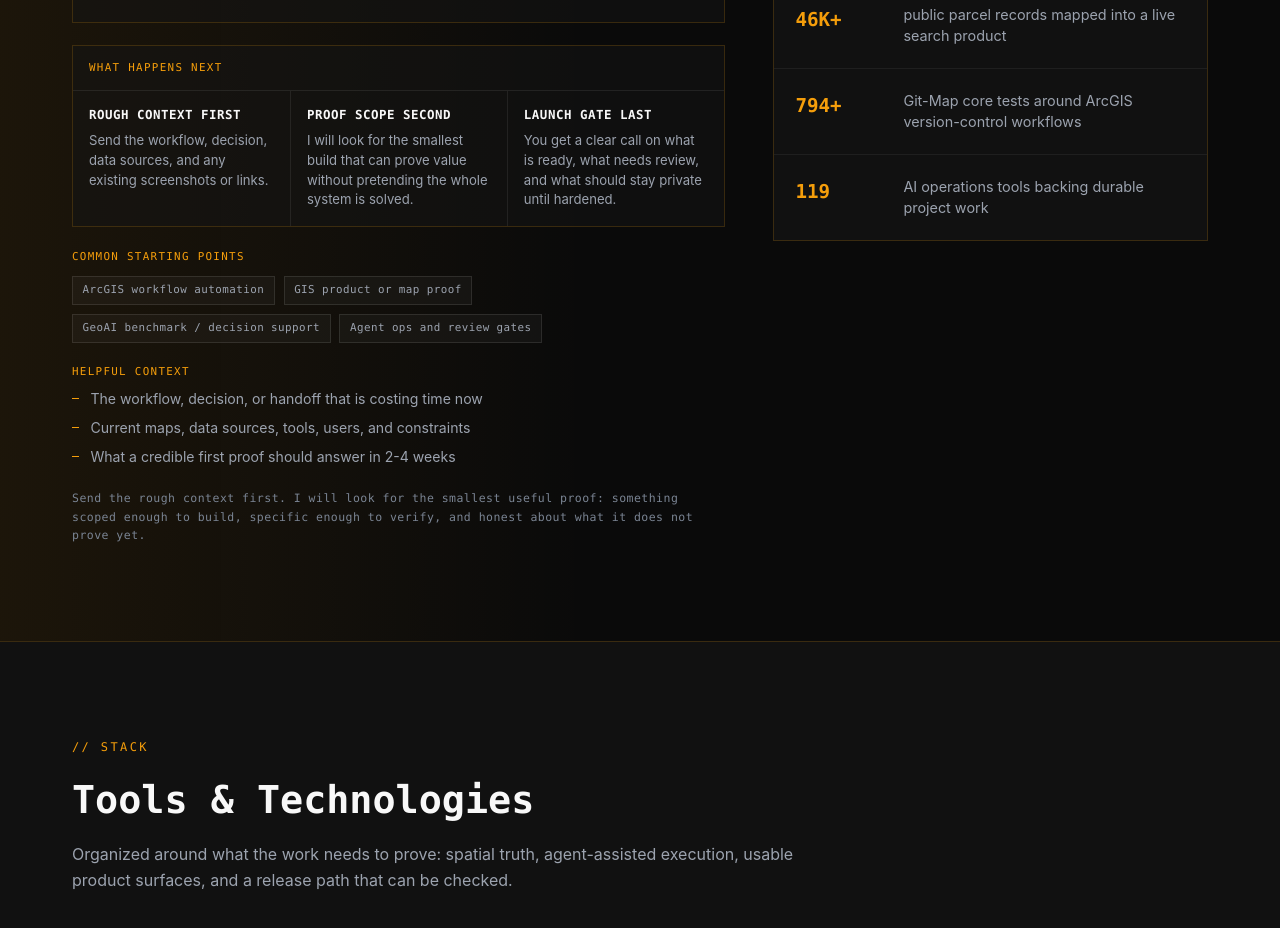
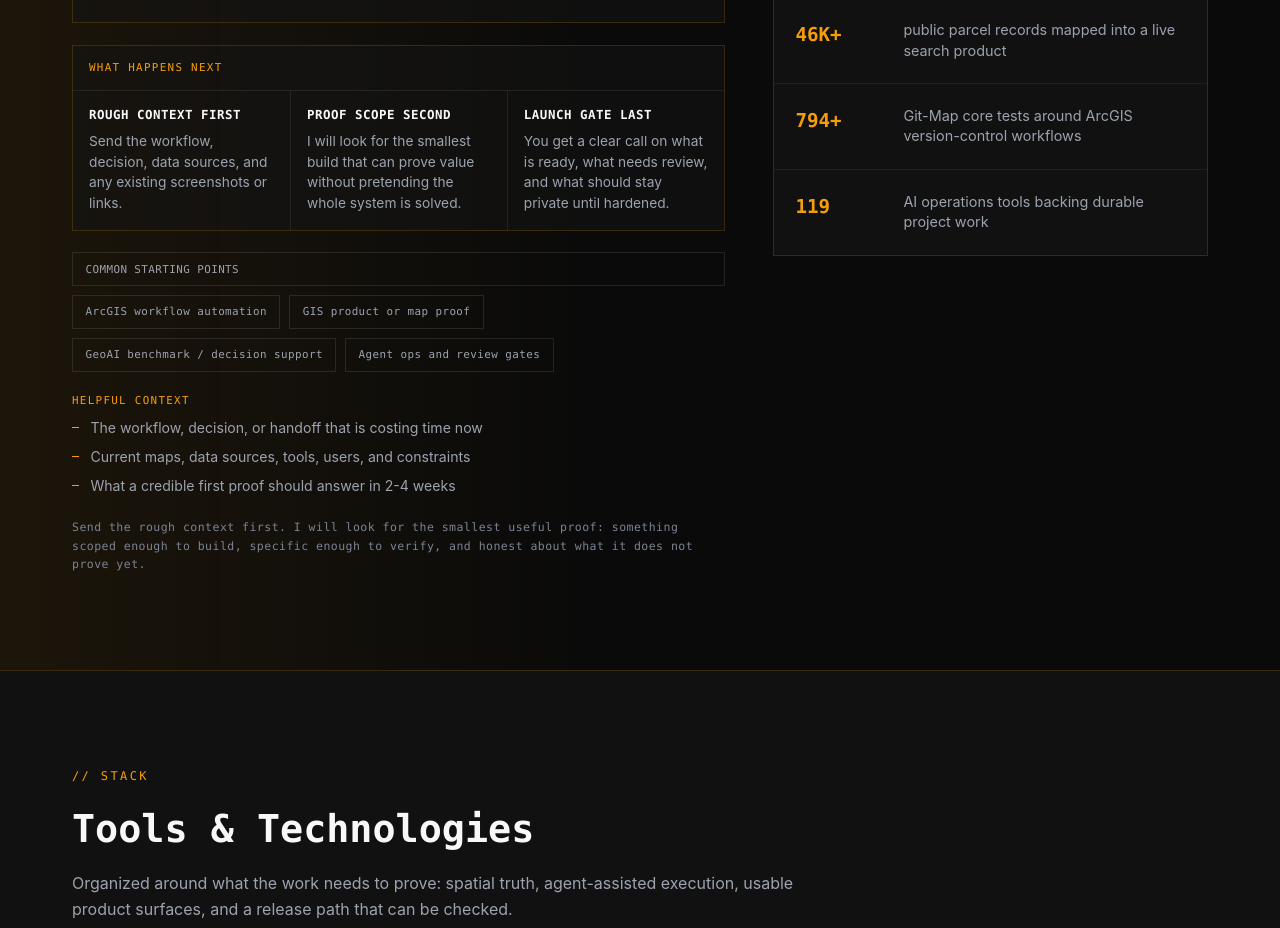
Before and after one commit to 14-TR/TR.dev, a React (Vite) app: page / in a window 1280 px wide. Shown: the part 10200-11128 px from the top of the page. Built offline with nearby package versions, Linux system fonts and the light colour scheme.

Commit message:
Defer LiDAR showcase until approach

```diff
--- a/src/App.css
+++ b/src/App.css
@@ -1,4 +1,4 @@
-/* ─── RESET & BASE ─────────────────────────────────────────────────────── */
+/* ─── RESET & BASE ─────────────────────────────────────── */
 *, *::before, *::after { box-sizing: border-box; margin: 0; padding: 0; }
 
 :root {
@@ -790,6 +790,60 @@ button:focus-visible {
   box-shadow: 0 0 18px rgba(74,127,165,0.24);
 }
 
+.section-cartographic-preview {
+  background:
+    linear-gradient(180deg, rgba(56,189,248,0.035), transparent 44%),
+    linear-gradient(135deg, rgba(245,158,11,0.055), transparent 48%),
+    var(--bg-mid);
+  border-top: 1px solid rgba(255,255,255,0.05);
+  border-bottom: 1px solid rgba(245,158,11,0.12);
+}
+
+.cartographic-preview {
+  display: grid;
+  grid-template-columns: minmax(280px, 0.9fr) minmax(0, 1.1fr);
+  gap: 2rem;
+  align-items: center;
+}
+
+.cartographic-preview-copy {
+  max-width: 42rem;
+}
+
+.cartographic-preview-panel {
+  position: relative;
+  min-height: 300px;
+  overflow: hidden;
+  border: 1px solid rgba(255,255,255,0.08);
+  border-radius: 28px;
+  background:
+    radial-gradient(circle at 22% 18%, rgba(245,158,11,0.18), transparent 32%),
+    linear-gradient(145deg, rgba(11,15,23,0.98), rgba(8,12,18,0.9));
+  box-shadow: 0 28px 70px rgba(0,0,0,0.28);
+}
+
+.cartographic-preview-surface {
+  position: absolute;
+  inset: 12% 10%;
+  border-radius: 24px;
+  background:
+    linear-gradient(150deg, rgba(37,99,235,0.45), rgba(8,145,178,0.22)),
+    radial-gradient(circle at 68% 28%, rgba(250,204,21,0.28), transparent 20%);
+  clip-path: polygon(12% 62%, 30% 26%, 56% 18%, 82% 34%, 88% 58%, 70% 78%, 42% 84%, 18% 74%);
+  filter: drop-shadow(0 18px 26px rgba(0,0,0,0.28));
+  opacity: 0.95;
+}
+
+.cartographic-preview-grid {
+  position: absolute;
+  inset: 0;
+  background-image:
+    linear-gradient(rgba(148,163,184,0.09) 1px, transparent 1px),
+    linear-gradient(90deg, rgba(148,163,184,0.07) 1px, transparent 1px);
+  background-size: 26px 26px;
+  mask-image: linear-gradient(180deg, rgba(0,0,0,0.82), transparent 92%);
+}
+
 /* ─── PROJECTS ──────────────────────────────────────────────────────────── */
 .case-grid {
   display: grid;
@@ -1060,21 +1114,22 @@ button:focus-visible {
 
 .contact-next p {
   color: var(--steel-lt);
-  font-size: 0.82rem;
+  font-size: 0.86rem;
   line-height: 1.5;
 }
 
 .contact-areas {
   display: grid;
-  gap: 0.65rem;
+  gap: 0.55rem;
   max-width: 680px;
   margin-bottom: 1.35rem;
 }
 
-.contact-areas-label {
+.contact-areas-label,
+.contact-intake-label {
+  color: var(--amber);
   font-family: var(--mono);
   font-size: 0.68rem;
-  color: var(--amber);
   letter-spacing: 0.12em;
   text-transform: uppercase;
 }
@@ -1085,15 +1140,16 @@ button:focus-visible {
   gap: 0.55rem;
 }
 
-.contact-areas div span {
+.contact-areas span {
+  display: inline-flex;
+  align-items: center;
+  min-height: 34px;
   border: 1px solid rgba(255,255,255,0.1);
-  background: rgba(255,255,255,0.03);
+  padding: 0.42rem 0.78rem;
   color: var(--steel-lt);
   font-family: var(--mono);
   font-size: 0.68rem;
   letter-spacing: 0.04em;
-  line-height: 1.35;
-  padding: 0.38rem 0.6rem;
 }
 
 .contact-intake {
@@ -1958,6 +2014,7 @@ button:focus-visible {
   .case-grid,
   .projects-grid,
   .engagement-grid,
+  .cartographic-preview,
   .carto-layout,
   .proof-package-grid,
   .engagement-brief-grid,
@@ -1990,6 +2047,9 @@ button:focus-visible {
   .featured-article {
     grid-template-columns: 1fr;
   }
+  .cartographic-preview-panel {
+    min-height: 240px;
+  }
   .carto-toolbar {
     grid-template-columns: repeat(2, minmax(0, 1fr));
   }
```
